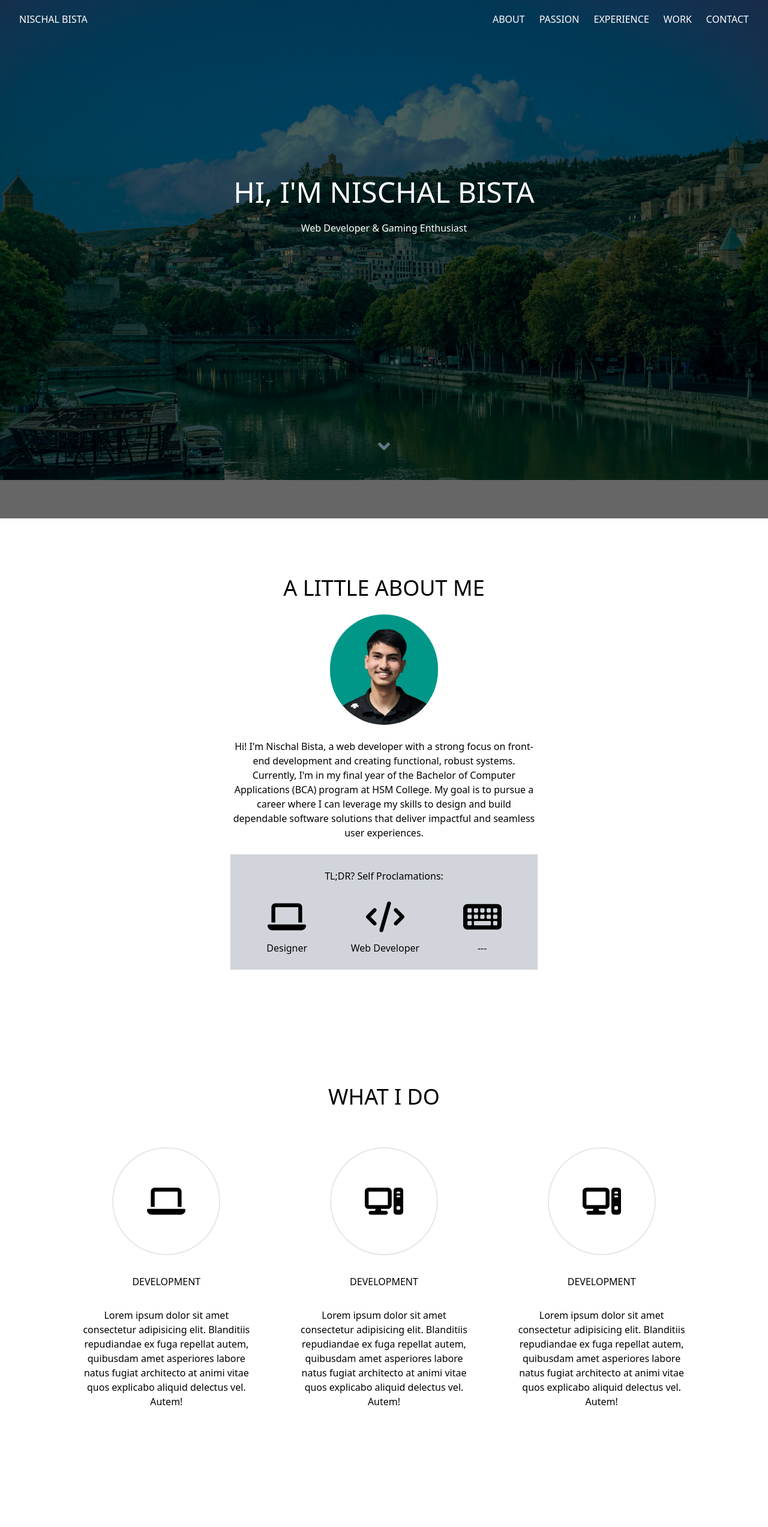
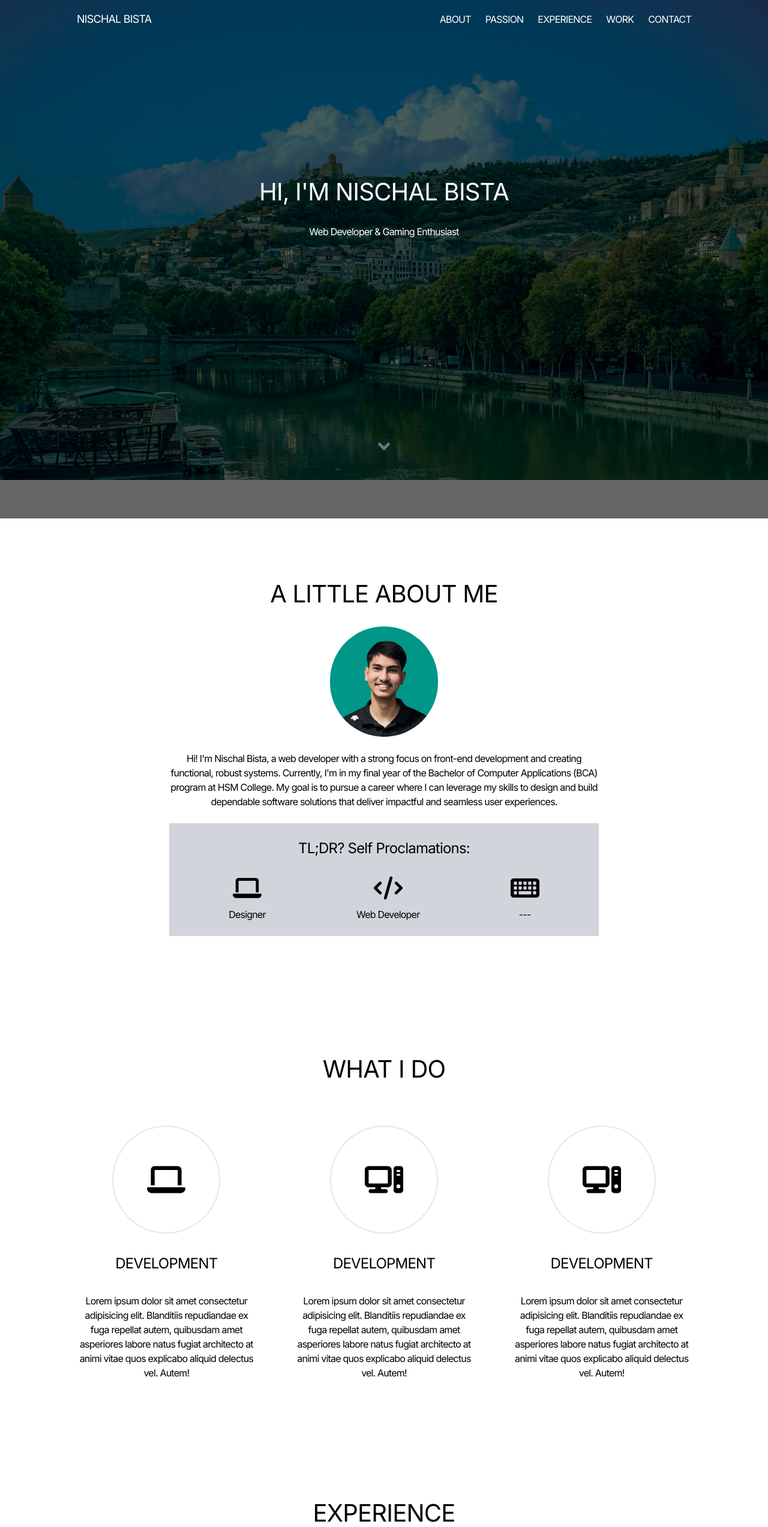
Before and after one commit to INF-Nischal/Portfolio, a Next.js app: page / in a window 1280 px wide. Shown: the top 2545 px of the page at 60% size. Built offline with nearby package versions, Linux system fonts and the light colour scheme.

Commit message:
Added Email services

```diff
--- a/app/globals.css
+++ b/app/globals.css
@@ -2,49 +2,22 @@
 @tailwind components;
 @tailwind utilities;
 
-/* :root {
-  --background: #ffffff;
-  --foreground: #171717;
+body {
+  @apply tracking-tighter;
 }
 
-@media (prefers-color-scheme: dark) {
-  :root {
-    --background: #0a0a0a;
-    --foreground: #ededed;
-  }
+.section_layout {
+  @apply px-8 md:px-16 lg:px-32;
 }
 
-body {
-  color: var(--foreground);
-  background: var(--background);
-  font-family: Arial, Helvetica, sans-serif;
+.heading-2 {
+  @apply uppercase text-[32px] md:text-[36px] lg:text-[40px] transition-all duration-200;
 }
 
-@layer utilities {
-  .text-balance {
-    text-wrap: balance;
-  }
-} */
-
-.tooltip {
-  position: absolute;
-  top: 48px;
-  left: 0;
-  padding: 0.5rem 1rem;
-  background-color: white;
-  border: 1px solid #d1d5db; /* gray-300 */
-  border-radius: 0.25rem;
-  box-shadow: 0 4px 6px rgba(0, 0, 0, 0.1);
-  white-space: nowrap;
+.heading-3 {
+  @apply text-[18px] md:text-[20px] lg:text-[24px] transition-all duration-200;
 }
 
-.tooltip::after {
-  content: "";
-  position: absolute;
-  bottom: -6px;
-  left: 50%;
-  transform: translateX(-50%);
-  border-width: 6px;
-  border-style: solid;
-  border-color: transparent transparent white transparent;
+.paragraph {
+  @apply text-[14px] md:text-[15px] lg:text-[16px] transition-all duration-200;
 }
--- a/app/layout.tsx
+++ b/app/layout.tsx
@@ -1,19 +1,13 @@
 import type { Metadata } from "next";
-import localFont from "next/font/local";
+import { Inter } from "next/font/google";
 import "./globals.css";
 import Footer from "@/components/shared/Footer";
 import PageProvider from "@/store/PageProvider";
 import Header from "@/components/shared/Header";
 
-const geistSans = localFont({
-  src: "./fonts/GeistVF.woff",
-  variable: "--font-geist-sans",
-  weight: "100 900",
-});
-const geistMono = localFont({
-  src: "./fonts/GeistMonoVF.woff",
-  variable: "--font-geist-mono",
-  weight: "100 900",
+const inter = Inter({
+  subsets: ["latin"],
+  weight: ["400", "700"],
 });
 
 export const metadata: Metadata = {
@@ -28,9 +22,7 @@ export default function RootLayout({
 }>) {
   return (
     <html lang="en">
-      <body
-        className={`${geistSans.variable} ${geistMono.variable} antialiased`}
-      >
+      <body className={`${inter.className} antialiased`}>
         <PageProvider>
           <Header />
           {children}
--- a/components/About.tsx
+++ b/components/About.tsx
@@ -12,28 +12,26 @@ const About = () => {
 
   const isInView = useInView(aboutRef, {
     once: true,
-    // root: aboutRef,
-    // margin: "10px",
-    // amount: "all",
+    margin: "-200px",
   });
 
   return (
     <section
       id="about"
       ref={usePageContext().about}
-      className="bg-white py-24 flex justify-center"
+      className="section_layout bg-white py-24 flex justify-center"
     >
-      <div ref={aboutRef} className="w-full md:w-[90%] lg:w-[40%]">
+      <div ref={aboutRef} className="w-full">
         <motion.div
           initial={{
-            y: 100,
+            y: 50,
             opacity: 0,
           }}
           animate={isInView ? { y: 0, opacity: 1 } : {}}
           transition={{ duration: 0.8, ease: "easeOut" }}
           className="w-full flex flex-col items-center gap-6"
         >
-          <h2 className="uppercase text-4xl font-light">A little about me</h2>
+          <h2 className="heading-2">A little about me</h2>
 
           <motion.div
             initial={{
@@ -41,7 +39,7 @@ const About = () => {
               opacity: 0,
             }}
             animate={isInView ? { scale: 1, opacity: 1 } : {}}
-            transition={{ duration: 0.8, ease: "easeOut", delay: 0.3 }}
+            transition={{ duration: 0.8, ease: "easeOut", delay: 0.4 }}
           >
             <Image
               src={profile}
@@ -54,12 +52,12 @@ const About = () => {
 
           <motion.p
             initial={{
-              y: 50,
+              y: 40,
               opacity: 0,
             }}
             animate={isInView ? { y: 0, opacity: 1 } : {}}
-            transition={{ duration: 0.8, ease: "easeOut", delay: 0.5 }}
-            className="text-center px-4 lg:p-0"
+            transition={{ duration: 0.8, ease: "easeOut", delay: 0.8 }}
+            className="paragraph w-full md:w-[80%] lg:w-[70%] text-center lg:p-0"
           >
             Hi! I&apos;m Nischal Bista, a web developer with a strong focus on
             front-end development and creating functional, robust systems.
@@ -71,50 +69,50 @@ const About = () => {
           </motion.p>
           <motion.div
             initial={{
-              y: 50,
+              y: 20,
               opacity: 0,
             }}
             animate={isInView ? { y: 0, opacity: 1 } : {}}
-            transition={{ duration: 0.8, ease: "easeOut", delay: 0.7 }}
-            className="w-full flex flex-col items-center gap-6 bg-gray-300 p-6"
+            transition={{ duration: 0.8, ease: "easeOut", delay: 1.2 }}
+            className="w-full md:w-[80%] lg:w-[70%] flex flex-col items-center gap-6 bg-gray-300 p-6"
           >
-            <h3>TL;DR? Self Proclamations:</h3>
+            <h3 className="heading-3">TL;DR? Self Proclamations:</h3>
             <div className="w-full flex justify-around">
               <motion.div
                 initial={{
-                  y: 50,
+                  y: 20,
                   opacity: 0,
                 }}
                 animate={isInView ? { y: 0, opacity: 1 } : {}}
-                transition={{ duration: 0.8, ease: "easeOut", delay: 0.9 }}
+                transition={{ duration: 0.8, ease: "easeOut", delay: 1.6 }}
                 className="flex flex-col items-center gap-2"
               >
-                <FaLaptop className="text-[64px]" />
-                <p>Designer</p>
+                <FaLaptop className="text-[48px] transition-all duration-200" />
+                <p className="paragraph">Designer</p>
               </motion.div>
               <motion.div
                 initial={{
-                  y: 50,
+                  y: 20,
                   opacity: 0,
                 }}
                 animate={isInView ? { y: 0, opacity: 1 } : {}}
-                transition={{ duration: 0.8, ease: "easeOut", delay: 1.1 }}
+                transition={{ duration: 0.8, ease: "easeOut", delay: 2 }}
                 className="flex flex-col items-center gap-2"
               >
-                <FaCode className="text-[64px]" />
-                <p>Web Developer</p>
+                <FaCode className="text-[48px] transition-all duration-200" />
+                <p className="paragraph">Web Developer</p>
               </motion.div>
               <motion.div
                 initial={{
-                  y: 50,
+                  y: 20,
                   opacity: 0,
                 }}
                 animate={isInView ? { y: 0, opacity: 1 } : {}}
-                transition={{ duration: 0.8, ease: "easeOut", delay: 1.3 }}
+                transition={{ duration: 0.8, ease: "easeOut", delay: 2.4 }}
                 className="flex flex-col items-center gap-2"
               >
-                <FaKeyboard className="text-[64px]" />
-                <p>---</p>
+                <FaKeyboard className="text-[48px] transition-all duration-200" />
+                <p className="paragraph">---</p>
               </motion.div>
             </div>
           </motion.div>
--- a/components/Contact.tsx
+++ b/components/Contact.tsx
@@ -11,6 +11,7 @@ const Contact = () => {
 
   const isInView = useInView(contactRef, {
     once: true,
+    margin: "-200px",
   });
 
   const [isOpen, setIsOpen] = useState<boolean>(false);
@@ -20,41 +21,48 @@ const Contact = () => {
   };
 
   const buttonVariants = {
-    hidden: { y: 100, opacity: 0 },
+    hidden: { y: 10, opacity: 0 },
     visible: { y: 0, opacity: 1 },
     hover: { scale: 1.1 },
     tap: { scale: 0.9 },
   };
 
   return (
-    <section id="contact" ref={usePageContext().contact} className="bg-white ">
-      <div ref={contactRef} className="flex flex-col items-center gap-8 py-24">
+    <section
+      id="contact"
+      ref={usePageContext().contact}
+      className="bg-white section_layout"
+    >
+      <div
+        ref={contactRef}
+        className="w-full flex flex-col items-center gap-8 py-24"
+      >
         <motion.div
-          initial={{ x: -200 }}
-          animate={isInView ? { x: 0 } : {}}
-          transition={{ duration: 0.8, ease: "easeOut" }}
+          initial={{ x: -200, opacity: 0 }}
+          animate={isInView ? { x: 0, opacity: 1 } : {}}
+          transition={{ duration: 0.8, ease: "easeOut", delay: 0.6 }}
         >
           <FaRegPaperPlane className="text-[72px]" />
         </motion.div>
         <motion.h2
           initial={{
-            y: 100,
+            y: 20,
             opacity: 0,
           }}
           animate={isInView ? { y: 0, opacity: 0.8 } : {}}
-          transition={{ duration: 1, ease: "easeOut" }}
-          className="uppercase text-3xl font-light"
+          transition={{ duration: 1, ease: "easeOut", delay: 1 }}
+          className="heading-2 font-light"
         >
           Get in Touch!
         </motion.h2>
         <motion.p
           initial={{
-            y: 100,
+            y: 20,
             opacity: 0,
           }}
           animate={isInView ? { y: 0, opacity: 1 } : {}}
-          transition={{ duration: 1.2, ease: "easeOut" }}
-          className="w-[30%] text-center"
+          transition={{ duration: 1.2, ease: "easeOut", delay: 1.4 }}
+          className="text-center paragraph"
         >
           Whether you have an idea for a project or just want to chat, feel free
           to shoot me an email!
@@ -66,7 +74,7 @@ const Contact = () => {
           whileTap="tap"
           variants={buttonVariants}
           transition={{
-            duration: 1.5,
+            duration: 3,
             type: "spring",
             stiffness: 400,
             damping: 10,
--- a/components/Experience.tsx
+++ b/components/Experience.tsx
@@ -11,52 +11,57 @@ const Experience = () => {
 
   const isInView = useInView(experienceRef, {
     once: true,
+    margin: "-200px",
   });
+
+  const handleResume = () => {
+    window.open("/files/cv.pdf", "_blank");
+  };
 
   return (
     <section id="experience" ref={usePageContext().experience}>
-      <div className="bg-white">
+      <div className="section_layout bg-white">
         <div
           ref={experienceRef}
           className="flex flex-col items-center gap-12 py-24"
         >
           <motion.h2
             initial={{
-              y: 100,
+              y: 20,
               opacity: 0,
             }}
             animate={isInView ? { y: 0, opacity: 1 } : {}}
-            transition={{ duration: 0.8, ease: "easeOut" }}
-            className="uppercase text-4xl font-light"
+            transition={{ duration: 0.8, ease: "easeOut", delay: 0.6 }}
+            className="heading-2 font-light"
           >
             Experience
           </motion.h2>
           <motion.p
             initial={{
-              y: 100,
+              y: 20,
               opacity: 0,
             }}
             animate={isInView ? { y: 0, opacity: 1 } : {}}
-            transition={{ duration: 1, ease: "easeOut" }}
-            className="w-full md:w-[90%] lg:w-[40%] text-center"
+            transition={{ duration: 0.8, ease: "easeOut", delay: 0.9 }}
+            className="w-full paragraph text-center"
           >
             I&apos;ve been doing web development for about 2 years now, and
             I&apos;m always eager to learn more in this fast paced industry.
           </motion.p>
-          <div className="flex flex-col gap-8 md:flex-row lg:gap-64 px-32">
+          <div className="w-full flex flex-col gap-16 md:flex-row md:justify-center md:gap-x-48">
             <motion.div
               initial={{
                 y: 20,
                 opacity: 0,
               }}
               animate={isInView ? { y: 0, opacity: 1 } : {}}
-              transition={{ duration: 1.4, ease: "easeOut" }}
+              transition={{ duration: 0.8, ease: "easeOut", delay: 1.2 }}
               className="flex flex-col gap-4"
             >
-              <h3 className="uppercase text-lg">
+              <h3 className="uppercase text-center heading-3">
                 Some technology I&apos;ve worked with:
               </h3>
-              <div className="grid grid-cols-5 gap-x-8 gap-y-6">
+              <div className="grid grid-cols-4 lg:grid-cols-5 gap-x-8 gap-y-6">
                 {technologies.map((item, index) => (
                   <motion.div
                     initial={{
@@ -65,8 +70,9 @@ const Experience = () => {
                     }}
                     animate={isInView ? { y: 0, opacity: 1 } : {}}
                     transition={{
-                      duration: 1.4 + index * 0.2,
+                      duration: 0.8,
                       ease: "easeOut",
+                      delay: 1.5 + index * 0.1,
                     }}
                     key={item.id}
                   >
@@ -87,11 +93,11 @@ const Experience = () => {
                 opacity: 0,
               }}
               animate={isInView ? { y: 0, opacity: 1 } : {}}
-              transition={{ duration: 1.4, ease: "easeOut" }}
+              transition={{ duration: 0.8, ease: "easeOut", delay: 1.2 }}
               className="flex flex-col items-center gap-4"
             >
-              <h3 className="uppercase text-lg">Where I&apos;ve worked:</h3>
-              <div className="grid grid-cols-1">
+              <h3 className="uppercase heading-3">Where I&apos;ve worked:</h3>
+              <div className="w-full grid grid-cols-2 lg:grid-cols-1 gap-x-6 lg:gap-y-8">
                 {works.map((item, index) => (
                   <motion.div
                     initial={{
@@ -100,8 +106,9 @@ const Experience = () => {
                     }}
                     animate={isInView ? { y: 0, opacity: 1 } : {}}
                     transition={{
-                      duration: 1.4 + index * 0.2,
+                      duration: 0.8,
                       ease: "easeOut",
+                      delay: 1.5 + index * 0.1,
                     }}
                     key={item.id}
                   >
@@ -129,6 +136,7 @@ const Experience = () => {
           whileTap={{ scale: 0.9 }}
           transition={{ type: "spring", stiffness: 400, damping: 10 }}
           className="w-[136px] h-[40px] border text-white font-light"
+          onClick={handleResume}
         >
           Grab a copy
         </motion.button>
--- a/components/Landing.tsx
+++ b/components/Landing.tsx
@@ -13,7 +13,7 @@ const Landing = () => {
   };
 
   return (
-    <section id="landing" className="overflow-hidden">
+    <div id="landing" className="overflow-hidden">
       <Image
         src="/images/home-background.jpg"
         alt="background-image"
@@ -21,38 +21,38 @@ const Landing = () => {
         height={720}
         className="fixed inset-0 h-[100vh] w-[100vw] object-cover -z-[999]"
       />
-      <div className="h-[100vh] w-[100vw] flex flex-col bg-black/60">
-        <div className="h-[70%] flex flex-col justify-center items-center gap-6">
+      <section className="section_layout min-h-[100vh] flex flex-col bg-black/60">
+        <div className="h-[70vh] flex flex-col justify-center items-center gap-2 md:gap-4 lg:gap-6 transition-all duration-200">
           <motion.h2
             initial={{
-              y: "-100px",
+              y: "-50px",
               opacity: 0,
             }}
             animate={{
               y: "0px",
               opacity: 1,
-              transition: { duration: 0.5 },
+              transition: { duration: 0.6, delay: 0.6 },
             }}
-            className="uppercase text-5xl text-white font-light"
+            className="heading-2 text-white font-light"
           >
             Hi, I&apos;m Nischal Bista
           </motion.h2>
           <motion.p
             initial={{
-              y: "100px",
+              y: "50px",
               opacity: 0,
             }}
             animate={{
               y: "0px",
               opacity: 1,
-              transition: { duration: 0.5 },
+              transition: { duration: 0.6, delay: 0.6 },
             }}
-            className="text-white text-md font-light"
+            className="paragraph text-white font-light"
           >
             Web Developer &amp; Gaming Enthusiast
           </motion.p>
         </div>
-        <div className="h-[30%] flex justify-center">
+        <div className="h-[30vh] flex justify-center">
           <motion.button
             whileHover={{ scale: 1.1 }}
             whileTap={{ scale: 0.9 }}
@@ -63,8 +63,8 @@ const Landing = () => {
             <FaAngleDown className="text-[32px] text-slate-500 hover:text-white" />
           </motion.button>
         </div>
-      </div>
-    </section>
+      </section>
+    </div>
   );
 };
 
--- a/components/Passion.tsx
+++ b/components/Passion.tsx
@@ -35,32 +35,41 @@ const Passion = () => {
 
   const isInView = useInView(passionRef, {
     once: true,
+    margin: "-200px",
   });
 
   return (
-    <section id="passion" ref={usePageContext().passion} className="bg-white">
+    <section
+      id="passion"
+      ref={usePageContext().passion}
+      className="section_layout bg-white"
+    >
       <div ref={passionRef} className="py-24 flex flex-col items-center gap-16">
         <motion.h2
           initial={{
-            y: 50,
+            y: 30,
             opacity: 0,
           }}
           animate={isInView ? { y: 0, opacity: 1 } : {}}
-          transition={{ duration: 0.8, ease: "easeOut" }}
-          className="uppercase text-4xl font-light"
+          transition={{ duration: 0.8, ease: "easeOut", delay: 0.6 }}
+          className="heading-2 font-light"
         >
           What I do
         </motion.h2>
-        <div className="grid grid-cols-1 md:girid-cols-2 lg:grid-cols-3 gap-y-8 md:gap-x-16 px-32">
+        <div className="grid grid-cols-1 md:girid-cols-2 lg:grid-cols-3 gap-y-12 md:gap-x-16">
           {passions.map((item, index) => (
             <motion.div
               key={item.id}
               initial={{
-                y: 300,
+                y: 30,
                 opacity: 0,
               }}
               animate={isInView ? { y: 0, opacity: 1 } : {}}
-              transition={{ duration: 0.8 + index * 0.3, ease: "easeOut" }}
+              transition={{
+                duration: 0.8,
+                ease: "easeOut",
+                delay: 0.8 + index * 0.3,
+              }}
             >
               <PassionCard
                 key={item.id}
--- a/components/Work.tsx
+++ b/components/Work.tsx
@@ -11,6 +11,7 @@ const Work = () => {
 
   const isInView = useInView(workRef, {
     once: true,
+    margin: "-40%",
   });
 
   return (
@@ -28,15 +29,15 @@ const Work = () => {
           transition={{ duration: 0.8, ease: "easeOut" }}
           className="flex flex-col items-center gap-4"
         >
-          <h2 className="uppercase text-4xl font-light">What I&apos;ve done</h2>
-          <p>(more comming soon)</p>
+          <h2 className="heading-2 font-light">What I&apos;ve done</h2>
+          <p className="paragraph">(more comming soon)</p>
         </motion.div>
         <div className="grid grid-cols-1 md:grid-cols-2 lg:grid-cols-3 gap-x-8 gap-y-12">
-          {projects.map((item, index) => (
+          {projects.slice(0, 4).map((item, index) => (
             <motion.div
               key={item.id}
               initial={{
-                y: 300,
+                y: 30,
                 opacity: 0,
               }}
               animate={isInView ? { y: 0, opacity: 1 } : {}}
--- a/components/cards/PassionCard.tsx
+++ b/components/cards/PassionCard.tsx
@@ -8,12 +8,12 @@ interface PassionCardProps {
 
 const PassionCard = ({ icon, title, description }: PassionCardProps) => {
   return (
-    <div className="w-full flex flex-col items-center gap-8">
+    <div className="w-full flex flex-col items-center gap-4 md:gap-6 lg:gap-8 transition-all duration-200">
       <span className="h-[180px] w-[180px] rounded-full flex items-center justify-center border-2 text-[64px]">
         {icon}
       </span>
-      <h2 className="uppercase">{title}</h2>
-      <p className="text-center">{description}</p>
+      <h3 className="uppercase heading-3">{title}</h3>
+      <p className="w-full paragraph text-center">{description}</p>
     </div>
   );
 };
--- a/components/shared/Header.tsx
+++ b/components/shared/Header.tsx
@@ -40,11 +40,11 @@ const Header = () => {
 
   return (
     <header
-      className={`sticky top-0 w-full flex items-center justify-between px-8 z-[9999] ${
+      className={`sticky top-0 w-full flex items-center justify-between px-8 md:px-16 lg:px-32 z-[999] ${
         scrollY === 0 ? "bg-black/60 h-[64px]" : "bg-black h-[48px]"
       } transition-all ease-in-out duration-500`}
     >
-      <h1 className="uppercase text-white">Nischal Bista</h1>
+      <h1 className="uppercase text-white text-lg">Nischal Bista</h1>
       <div className="hidden md:flex items-center gap-6">
         {sections.map((section) => (
           <button
@@ -63,16 +63,16 @@ const Header = () => {
         >
           <FaBars />
         </button>
+        <div>
           {isNavOpen && (
-          <div
-            className={`fixed left-0 w-full flex flex-col bg-black ${
-              scrollY === 0 ? "top-[64px]" : "top-[48px]"
-            }`}
-          >
+            <div className="absolute left-0 top-0 pt-[48px] w-full flex flex-col bg-black transition-all duration-200 -z-[9999]">
               {sections.map((section) => (
                 <button
                   key={section}
-                onClick={() => scrollToSection(section)}
+                  onClick={() => {
+                    scrollToSection(section);
+                    setIsNavOpen(!isNavOpen);
+                  }}
                   className="uppercase hover:text-gray-700 text-white h-[48px]"
                 >
                   {section}
@@ -81,6 +81,7 @@ const Header = () => {
             </div>
           )}
         </div>
+      </div>
     </header>
   );
 };
--- a/package.json
+++ b/package.json
@@ -9,6 +9,7 @@
     "lint": "next lint"
   },
   "dependencies": {
+    "emailjs-com": "^3.2.0",
     "framer-motion": "^11.11.17",
     "next": "14.2.18",
     "react": "^18",
```
Also changed, not shown: components/forms/ContactForm.tsx (+28 -10 lines), 2 other files (tests, documents, lock files or other folders). Lines whose indentation alone changed are shown as unchanged.
